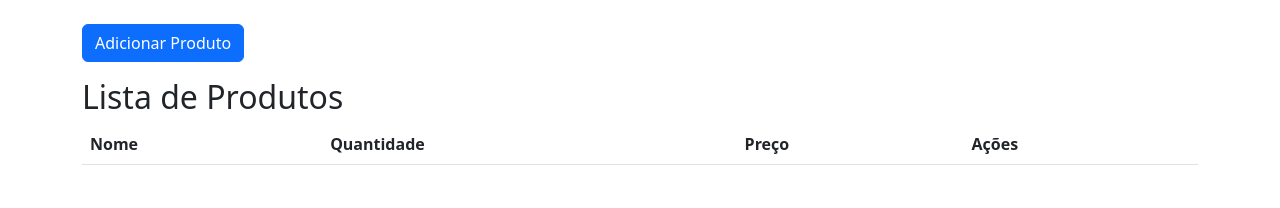
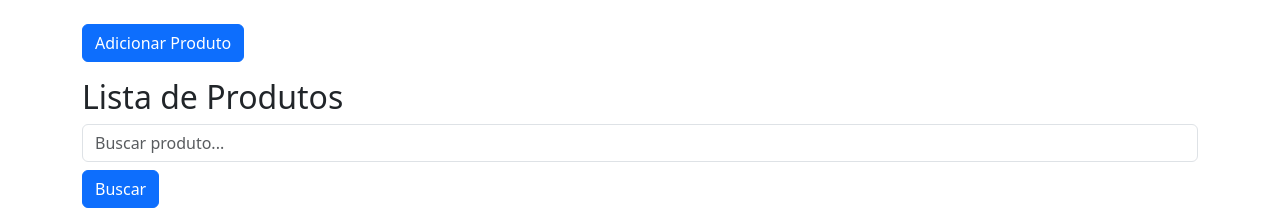
Before and after one commit to oDevFred/gusto-sabor, a Flask app: page /produtos in a window 1280 px wide. Shown: the part 56-264 px from the top of the page. Run offline with Flask 3, Linux system fonts and the light colour scheme; lists and menus that the app fills with data are empty; some libraries are stand-ins or nearby versions.

Commit message:
Resolvendo barra de pesquisa que se multiplicava

```diff
--- a/templates/produtos.html
+++ b/templates/produtos.html
@@ -3,6 +3,10 @@
     <a href="/adicionar_produto" class="btn btn-primary mb-3">Adicionar Produto</a>
     <h2>Lista de Produtos</h2>
     <table class="table">
+        <form method="GET" action="{{ url_for('lista_produtos') }}" class="mb-3">
+            <input type="text" name="q" class="form-control" placeholder="Buscar produto..." value="{{ query or '' }}">
+            <button type="submit" class="btn btn-primary mt-2">Buscar</button>
+        </form>
         <thead>
             <tr>
                 <th>Nome</th>
@@ -13,10 +17,6 @@
         </thead>
         <tbody>
             {% for produto in produtos %}
-            <form method="GET" action="{{ url_for('lista_produtos') }}" class="mb-3">
-                <input type="text" name="q" class="form-control" placeholder="Buscar produto..." value="{{ query or '' }}">
-                <button type="submit" class="btn btn-primary mt-2">Buscar</button>
-            </form>
             <tr>
                 <td>{{ produto.nome }}</td>
                 <td>{{ produto.quantidade }}</td>
```
Also changed, not shown: instance/database.db.
